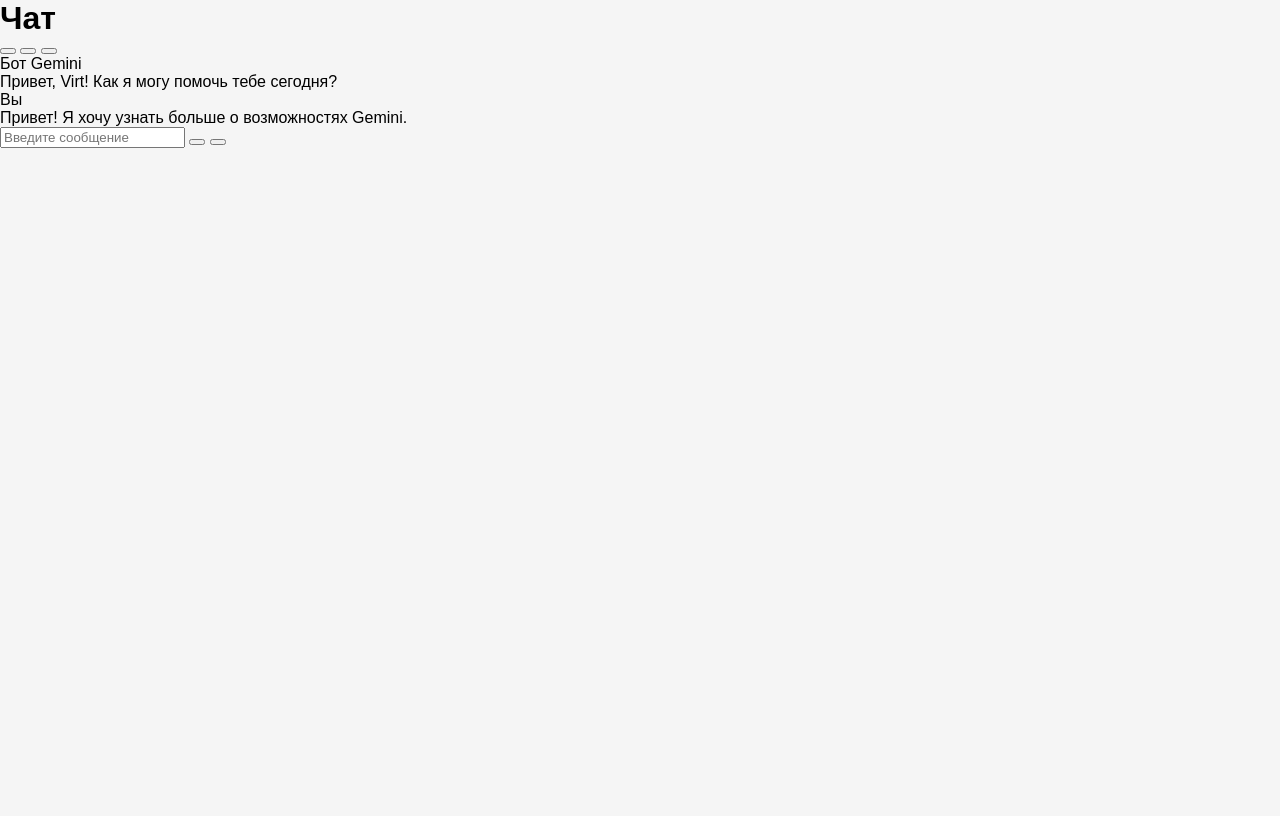
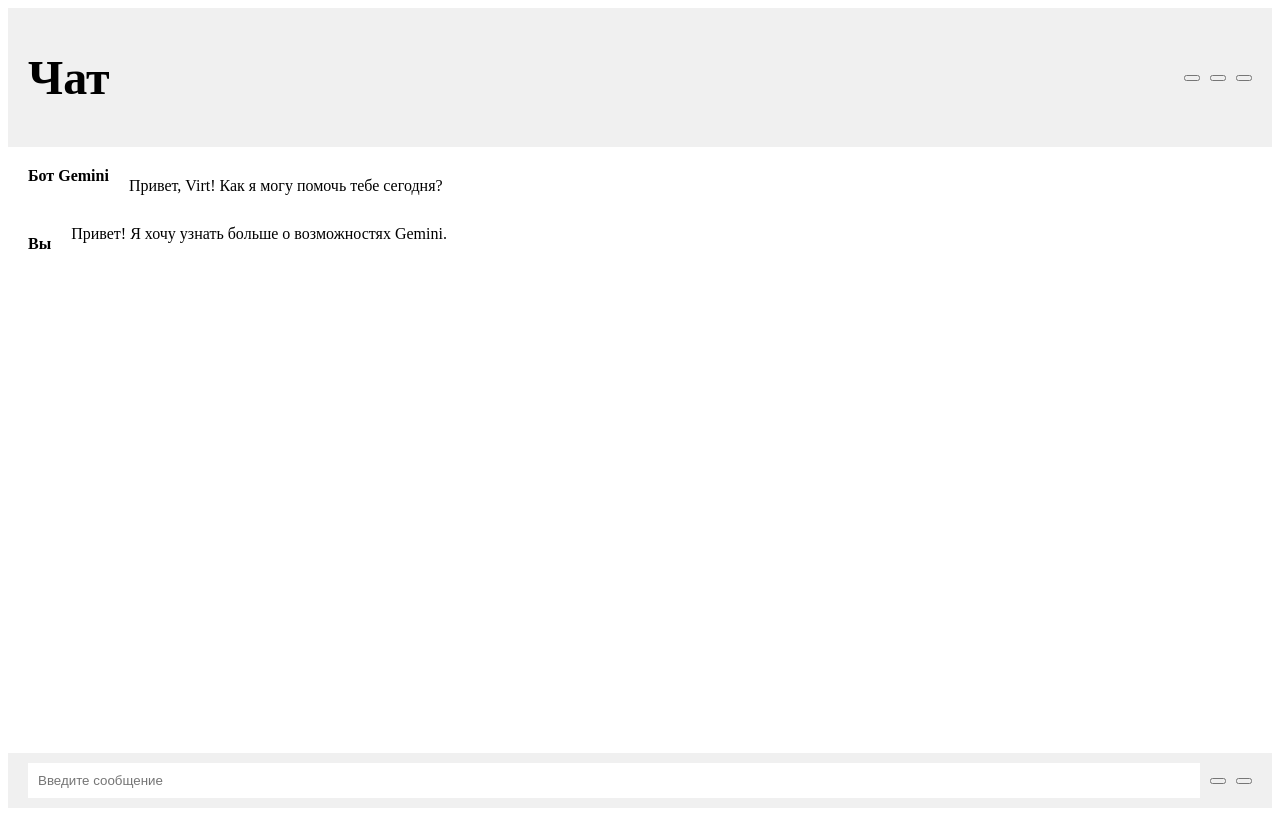
Before and after one commit to lossinyarn/lossinyarn.github.io, a plain HTML site: page index.html in a window 1280 px wide. Drawn offline with Linux system fonts and the light colour scheme.

Commit message:
Update style.css

```diff
--- a/style.css
+++ b/style.css
@@ -1,76 +1,85 @@
-/* Basic styles */
-body {
-    font-family: sans-serif;
-    margin: 0;
-    padding: 0;
-    background-color: #f5f5f5;
+.chat-container {
+    width: 100%;
+    height: 100vh;
+    display: flex;
+    flex-direction: column;
 }
 
-.container {
-    max-width: 1000px;
-    margin: 0 auto;
+.chat-header {
+    display: flex;
+    justify-content: space-between;
+    align-items: center;
+    padding: 10px 20px;
+    background-color: #f0f0f0;
+}
+
+.chat-title {
+    font-size: 24px;
+    font-weight: bold;
+}
+
+.chat-buttons {
+    display: flex;
+}
+
+.chat-button {
+    margin-left: 10px;
+    cursor: pointer;
+}
+
+.chat-button i {
+    font-size: 18px;
+}
+
+.chat-messages {
+    flex: 1;
+    overflow-y: auto;
     padding: 20px;
 }
 
-/* Header styles */
-header {
-    background-color: #228822;
-    color: #fff;
-    text-align: center;
-    padding: 15px 0;
+.chat-message {
+    display: flex;
+    margin-bottom: 10px;
 }
 
-h1 {
-    margin: 0;
+.chat-message-author {
+    margin-right: 10px;
+    font-weight: bold;
 }
 
-/* Main styles */
-main {
-    padding-bottom: 50px;
+.chat-message-text {
+    background-color: #fff;
+    padding: 10px;
+    border-radius: 5px;
 }
 
-section {
-    margin-bottom: 30px;
+.chat-message-incoming {
+    align-items: flex-start;
 }
 
-h2 {
-    font-size: 24px;
-    margin-bottom: 15px;
+.chat-message-outgoing {
+    align-items: flex-end;
 }
 
-/* Recent section styles */
-.recent .items {
+.chat-input {
     display: flex;
-    flex-wrap: wrap;
+    align-items: center;
+    padding: 10px 20px;
+    background-color: #f0f0f0;
 }
 
-.recent .item {
-    width: calc(25% - 20px);
-    margin-right: 20px;
-    margin-bottom: 20px;
-    padding: 20px;
+.chat-input-field {
+    flex: 1;
+    padding: 10px;
+    border: none;
     background-color: #fff;
-    border-radius: 5px;
-    box-shadow: 0 2px 5px rgba(0, 0, 0, 0.1);
 }
 
-/* Tools section styles */
-.tools .buttons {
-    display: flex;
-    flex-wrap: wrap;
-    justify-content: space-between;
+.chat-input-button {
+    margin-left: 10px;
+    cursor: pointer;
 }
 
-.tools .button {
-    padding: 15px 20px;
-    background-color: #228822;
-    color: #fff;
-    border: none;
-    border-radius: 5px;
-    cursor: pointer;
-    transition: background-color 0.3s ease;
+.chat-input-button i {
+    font-size: 18px;
 }
-
-.tools .button:hover {
-    background-color: #1e761e;
-}
```
